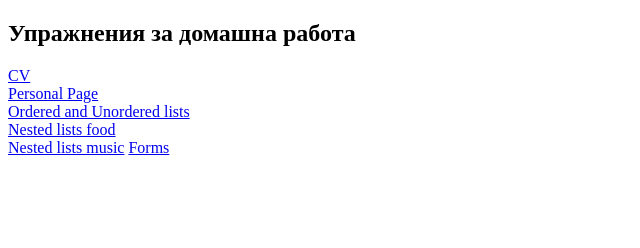
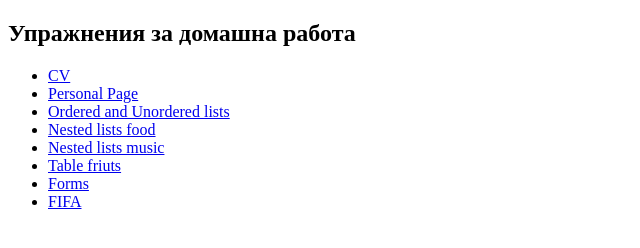
Before and after one commit to NikoletaChipeva/WD_Course_HW, a plain HTML site: page index.html in a window 1280 px wide. Shown: the whole page, without its empty margins (0-640 px from the left). Drawn offline with Linux system fonts and the light colour scheme.

Commit message:
Add files via upload

```diff
--- a/index.html
+++ b/index.html
@@ -9,12 +9,15 @@
 <body>
 
 <h2>Упражнения за домашна работа</h2>
-
-    <a href="/HW/pages/CV.html" target="_blank">CV</a> <br>
-    <a href="/HW/pages/personalPage.html" target="_blank">Personal Page</a> <br>
-    <a href="/HW/pages/Ordered_and_Unordered_lists.html" target="_blank">Ordered and Unordered lists</a><br>
-    <a href="/HW/pages/Nested_lists_food.html" target="_blank">Nested lists food</a><br>
-    <a href="/HW/pages/Nested_list_music.html" target="_blank">Nested lists music</a>
-    <a href="/HW/pages/forms.html" target="_blank">Forms</a>
+    <ul>
+        <li><a href="/HW/pages/CV.html" target="_blank">CV</a></li>
+        <li><a href="/HW/pages/personalPage.html" target="_blank">Personal Page</a></li>
+        <li><a href="/HW/pages/Ordered_and_Unordered_lists.html" target="_blank">Ordered and Unordered lists</a></li>
+        <li><a href="/HW/pages/Nested_lists_food.html" target="_blank">Nested lists food</a></li>
+        <li><a href="/HW/pages/Nested_list_music.html" target="_blank">Nested lists music</a></li>
+        <li><a href="/HW/pages/tableFruits.html" target="_blank">Table friuts</a></li>
+        <li><a href="/HW/pages/forms.html" target="_blank">Forms</a></li>
+        <li><a href="/HW/pages/FIFA.html" target="_blank">FIFA</a></li>
+    </ul>
 </body>
 </html>
```
